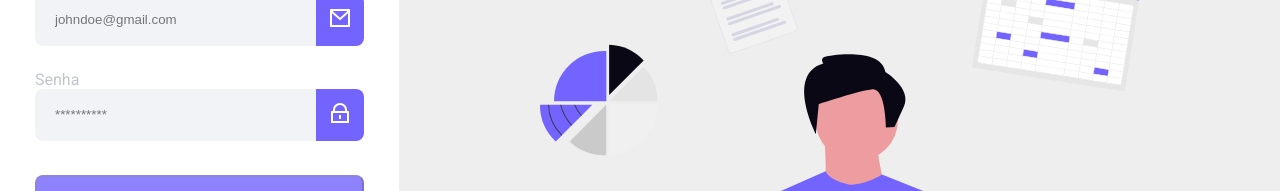
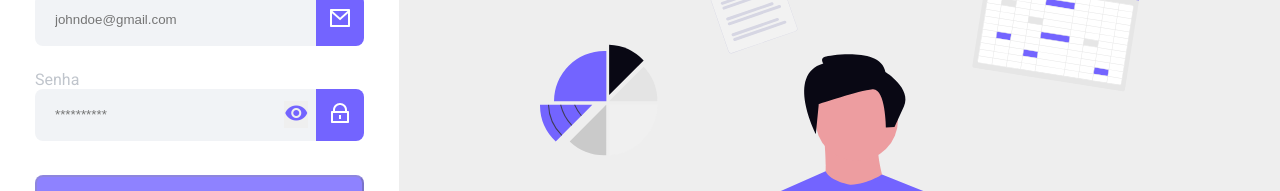
Before and after one commit to LrAmaral/CRM, an Angular app: page / in a window 1280 px wide. Shown: the part 312-503 px from the top of the page. Built offline with nearby package versions, Linux system fonts and the light colour scheme.

Commit message:
feat: add password visibility toggle to login and signup components

```diff
--- a/src/app/pages/login/login.component.html
+++ b/src/app/pages/login/login.component.html
@@ -20,10 +20,16 @@
     <app-primary-input
       formControlName="password"
       inputName="password"
-      type="password"
+      [type]="showPassword ? 'text' : 'password'"
       label="Senha"
       placeholder="**********"
+      class="password"
     >
+      <button (click)="togglePassword()" type="button">
+        <mat-icon>{{
+          showPassword ? "visibility_off" : "visibility"
+        }}</mat-icon>
+      </button>
       <img src="/assets/icons/password-icon.svg" />
     </app-primary-input>
   </form>
--- a/src/app/pages/login/login.component.scss
+++ b/src/app/pages/login/login.component.scss
@@ -13,4 +13,18 @@ form {
     color: $secondary-color;
     text-align: end;
   }
+
+  button {
+    position: absolute;
+    right: 56px;
+    border: none;
+  }
+
+  mat-icon {
+    color: $primary-color;
+  }
+
+  .password {
+    position: relative;
+  }
 }
--- a/src/app/pages/login/login.component.ts
+++ b/src/app/pages/login/login.component.ts
@@ -1,4 +1,4 @@
-import { Component } from '@angular/core';
+import { Component, EventEmitter, Input, Output } from '@angular/core';
 import { DefaultLoginLayoutComponent } from '../../components/default-login-layout/default-login-layout.component';
 import {
   FormControl,
@@ -10,6 +10,7 @@ import { PrimaryInputComponent } from '../../components/primary-input/primary-in
 import { Router } from '@angular/router';
 import { LoginService } from '../../services/login.service';
 import { ToastrService } from 'ngx-toastr';
+import { MatIconModule } from '@angular/material/icon';
 
 interface LoginForm {
   email: FormControl;
@@ -23,6 +24,7 @@ interface LoginForm {
     DefaultLoginLayoutComponent,
     ReactiveFormsModule,
     PrimaryInputComponent,
+    MatIconModule,
   ],
   providers: [LoginService],
   templateUrl: './login.component.html',
@@ -30,6 +32,7 @@ interface LoginForm {
 })
 export class LoginComponent {
   loginForm!: FormGroup<LoginForm>;
+  showPassword: boolean = false;
 
   constructor(
     private router: Router,
@@ -51,11 +54,17 @@ export class LoginComponent {
       .subscribe({
         next: () => this.toastService.success('Login feito com sucesso!'),
         error: () =>
-          this.toastService.error('Erro inesperado, tente novamente mais tarde'),
+          this.toastService.error(
+            'Erro inesperado, tente novamente mais tarde'
+          ),
       });
   }
 
   navigate() {
     this.router.navigate(['signup']);
   }
+
+  togglePassword() {
+    this.showPassword = !this.showPassword;
+  }
 }
--- a/src/app/pages/signup/signup.component.html
+++ b/src/app/pages/signup/signup.component.html
@@ -36,9 +36,15 @@
     <app-primary-input
       formControlName="passwordConfirm"
       inputName="passwordConfirm"
-      type="password"
+      [type]="showPassword ? 'text' : 'password'"
       label="Confirme sua senha"
+      class="password"
     >
+      <button (click)="togglePassword()" type="button">
+        <mat-icon>{{
+          showPassword ? "visibility_off" : "visibility"
+        }}</mat-icon>
+      </button>
       <img src="/assets/icons/password-icon.svg" />
     </app-primary-input>
   </form>
--- a/src/app/pages/signup/signup.component.scss
+++ b/src/app/pages/signup/signup.component.scss
@@ -13,4 +13,18 @@ form {
     color: $secondary-color;
     text-align: end;
   }
+
+  button {
+    position: absolute;
+    right: 56px;
+    border: none;
   }
+
+  mat-icon {
+    color: $primary-color;
+  }
+
+  .password {
+    position: relative;
+  }
+}
--- a/src/app/pages/signup/signup.component.ts
+++ b/src/app/pages/signup/signup.component.ts
@@ -10,6 +10,7 @@ import { PrimaryInputComponent } from '../../components/primary-input/primary-in
 import { Router } from '@angular/router';
 import { LoginService } from '../../services/login.service';
 import { ToastrService } from 'ngx-toastr';
+import { MatIconModule } from '@angular/material/icon';
 
 interface SignupForm {
   name: FormControl;
@@ -25,6 +26,7 @@ interface SignupForm {
     DefaultLoginLayoutComponent,
     ReactiveFormsModule,
     PrimaryInputComponent,
+    MatIconModule,
   ],
   providers: [LoginService],
   templateUrl: './signup.component.html',
@@ -32,7 +34,9 @@ interface SignupForm {
 })
 export class SignUpComponent {
   signupForm!: FormGroup<SignupForm>;
-  loginErrorMessage = '';
+  loginErrorMessage: string = '';
+  showPassword: boolean = false;
+
   constructor(
     private router: Router,
     private loginService: LoginService,
@@ -52,7 +56,7 @@ export class SignUpComponent {
     });
   }
 
-  private readonly _router = inject(Router)
+  private readonly _router = inject(Router);
 
   submit() {
     this.loginService
@@ -64,11 +68,13 @@ export class SignUpComponent {
       .subscribe({
         next: () => {
           this.loginErrorMessage = '';
-          this.toastService.success('Login feito com sucesso!')
+          this.toastService.success('Login feito com sucesso!');
           this._router.navigate(['/home']);
         },
         error: (error) => {
-          this.toastService.error('Erro inesperado, tente novamente mais tarde');
+          this.toastService.error(
+            'Erro inesperado, tente novamente mais tarde'
+          );
           console.log(error);
           this.loginErrorMessage = error.error.message;
         },
@@ -78,4 +84,8 @@ export class SignUpComponent {
   navigate() {
     this.router.navigate(['login']);
   }
+
+  togglePassword() {
+    this.showPassword = !this.showPassword;
+  }
 }
```
Also changed, not shown: src/app/components/primary-input/primary-input.component.ts (line endings or trailing spaces). Lines whose indentation alone changed are shown as unchanged.
